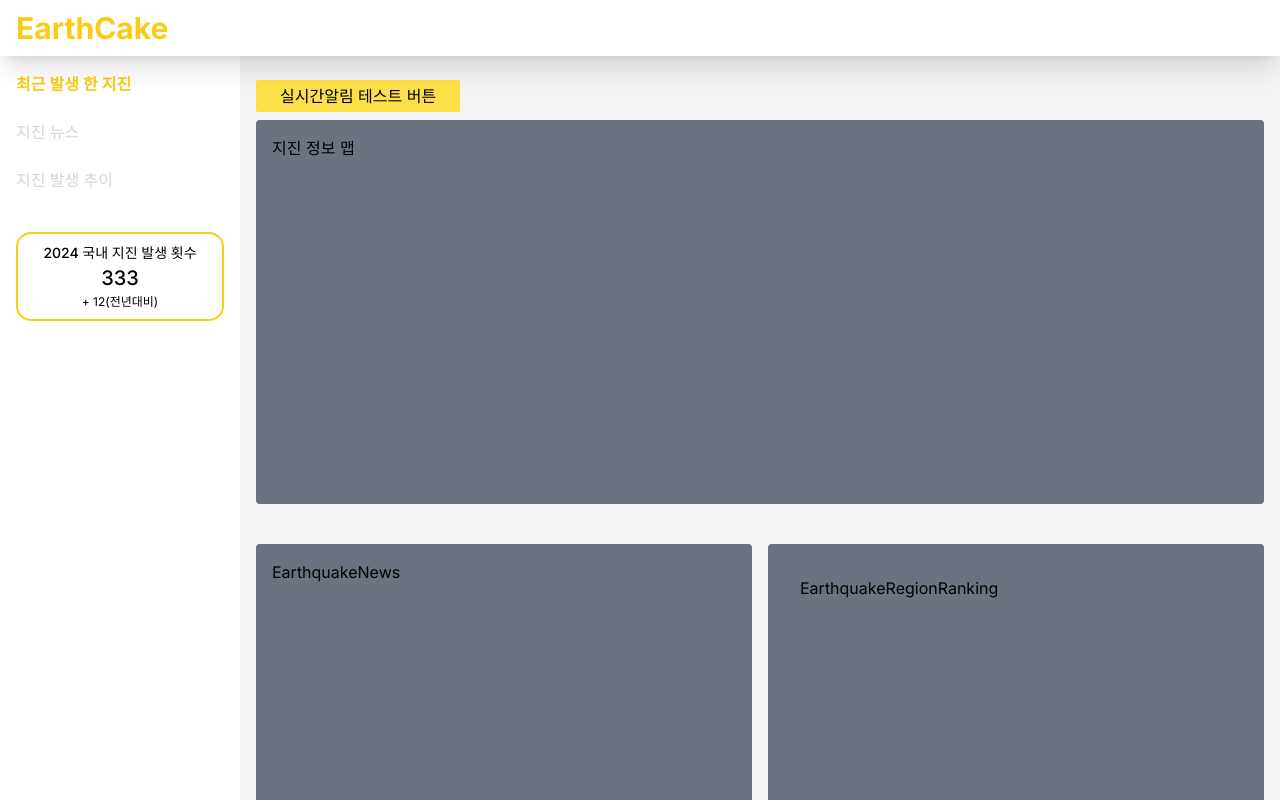
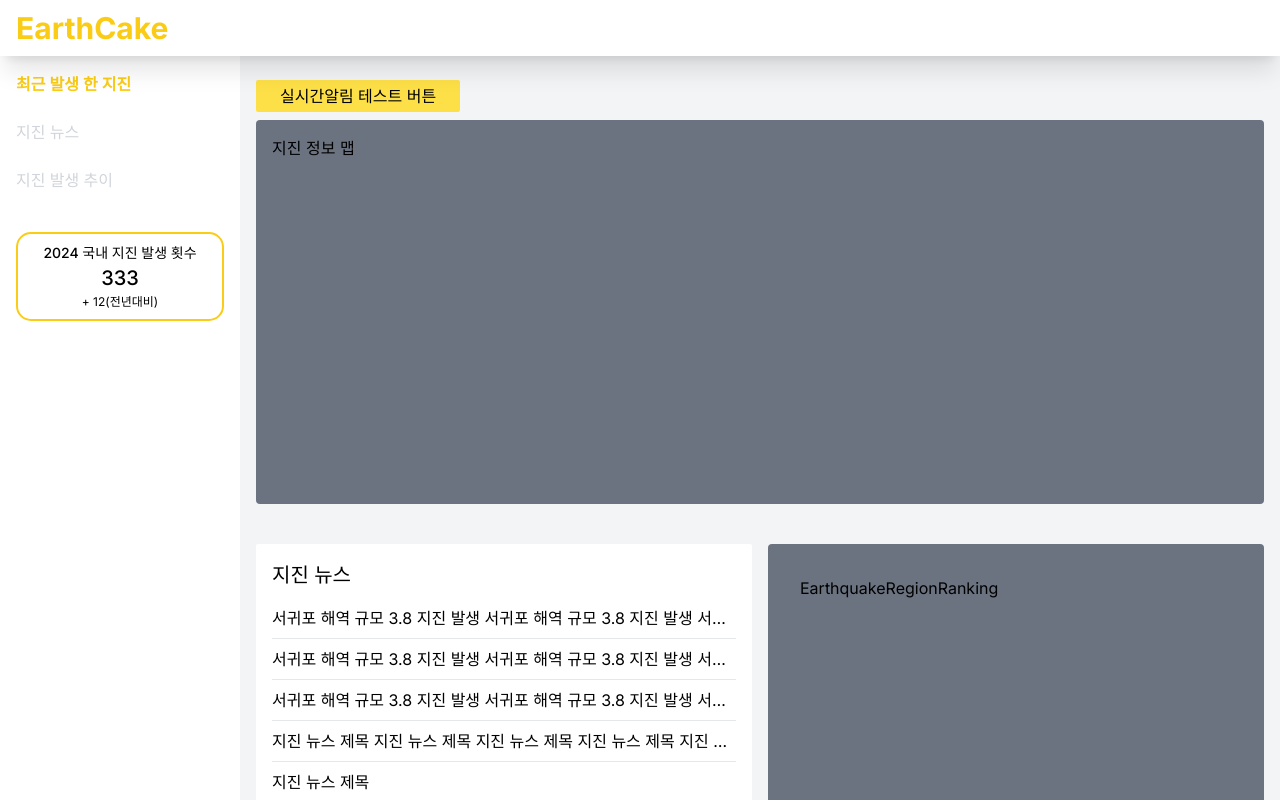
Before and after one commit to Piece-of-earthcake/frontend, a Next.js app: page / in a window 1280 px wide. Shown: the top 800 px of the page. Built offline with nearby package versions, Linux system fonts and the light colour scheme.

Commit message:
:sparkles: earth news ui

```diff
--- a/src/components/Home/EarthquakeNews/index.tsx
+++ b/src/components/Home/EarthquakeNews/index.tsx
@@ -1,10 +1,67 @@
+import SectionBoard from '@/components/Ui/SectionBoard';
+
 const EarthquakeNews = () => {
+  const title = '지진 뉴스';
+  const contents = [
+    {
+      id: 1,
+      title:
+        '서귀포 해역 규모 3.8 지진 발생 서귀포 해역 규모 3.8 지진 발생 서귀포 해역 규모 3.8 지진 발생 서귀포 해역 규모 3.8 지진 발생',
+      link: 'http://www.jibs.co.kr/news/replay/viewNewsReplayDetail/2024013119235790758?feed=na'
+    },
+    {
+      id: 2,
+      title:
+        '서귀포 해역 규모 3.8 지진 발생 서귀포 해역 규모 3.8 지진 발생 서귀포 해역 규모 3.8 지진 발생 서귀포 해역 규모 3.8 지진 발생',
+      link: 'http://www.jibs.co.kr/news/replay/viewNewsReplayDetail/2024013119235790758?feed=na'
+    },
+    {
+      id: 3,
+      title:
+        '서귀포 해역 규모 3.8 지진 발생 서귀포 해역 규모 3.8 지진 발생 서귀포 해역 규모 3.8 지진 발생 서귀포 해역 규모 3.8 지진 발생',
+      link: 'http://www.jibs.co.kr/news/replay/viewNewsReplayDetail/2024013119235790758?feed=na'
+    },
+    {
+      id: 4,
+      title:
+        '지진 뉴스 제목 지진 뉴스 제목 지진 뉴스 제목 지진 뉴스 제목 지진 뉴스 제목 지진 뉴스 제목 지진 뉴스 제목 지진 뉴스 제목 지진 뉴스 제목',
+      link: 'http://www.jibs.co.kr/news/replay/viewNewsReplayDetail/2024013119235790758?feed=na'
+    },
+    {
+      id: 5,
+      title: '지진 뉴스 제목',
+      link: 'http://www.jibs.co.kr/news/replay/viewNewsReplayDetail/2024013119235790758?feed=na'
+    },
+    {
+      id: 6,
+      title: '지진 뉴스 제목',
+      link: 'http://www.jibs.co.kr/news/replay/viewNewsReplayDetail/2024013119235790758?feed=na'
+    }
+  ];
+
+  // 기사 링크값이 추가된 배열 출력
+  console.log(contents);
+
   return (
-    <>
-      <div className='bg-gray-500 p-4 h-96 rounded'>
-        <h1>EarthquakeNews</h1>
-      </div>
-    </>
+    <SectionBoard title={title}>
+      <ul className='flex flex-col gap-2 text-black'>
+        {contents.map(content => (
+          <>
+            <li className='truncate' key={content.id}>
+              <a
+                className='hover:opacity-60'
+                href={content.link}
+                target='_blank'
+                rel='noopener noreferrer'
+              >
+                {content.title}
+              </a>
+            </li>
+            <hr />
+          </>
+        ))}
+      </ul>
+    </SectionBoard>
   );
 };
 
--- a/src/components/Ui/SectionBoard.tsx
+++ b/src/components/Ui/SectionBoard.tsx
@@ -7,8 +7,8 @@ interface SectionBoardProps {
 
 const SectionBoard = ({ children, title }: SectionBoardProps) => {
   return (
-    <div className='p-4 rounded-sm bg-white'>
-      {title && <div>{title}</div>}
+    <div className='rounded-sm bg-white p-4'>
+      {title && <div className='mb-4 text-title text-black'>{title}</div>}
       {children}
     </div>
   );
```
